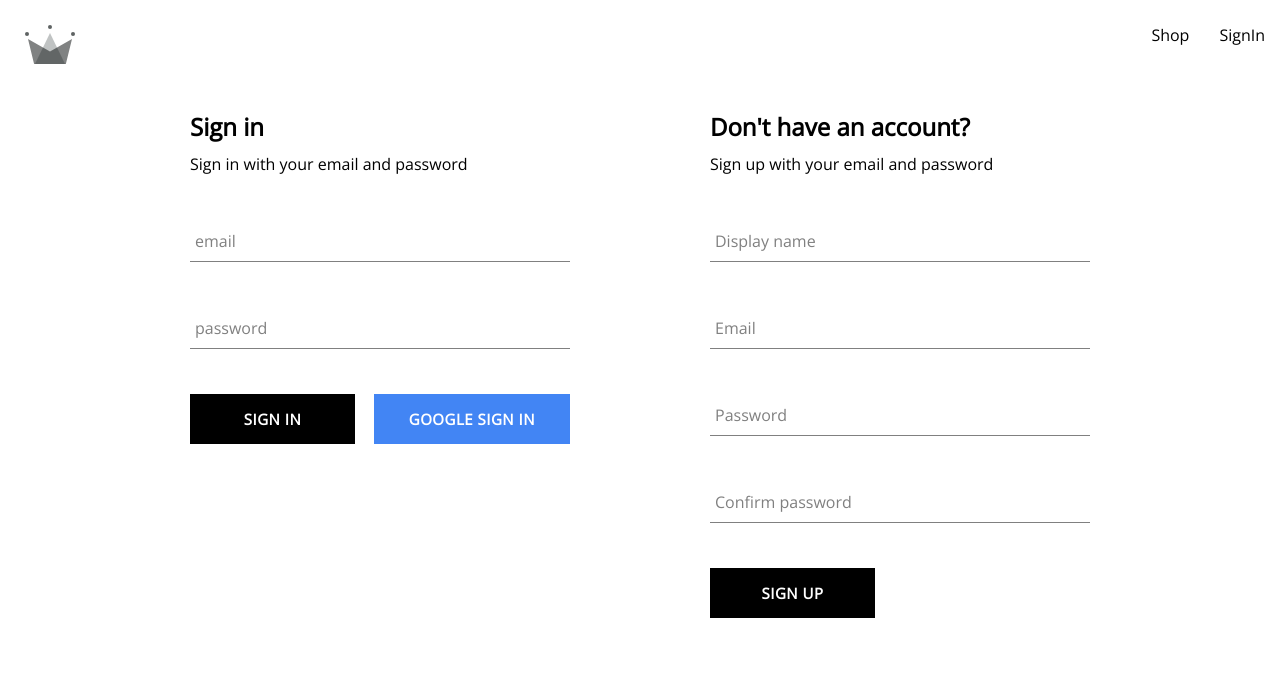
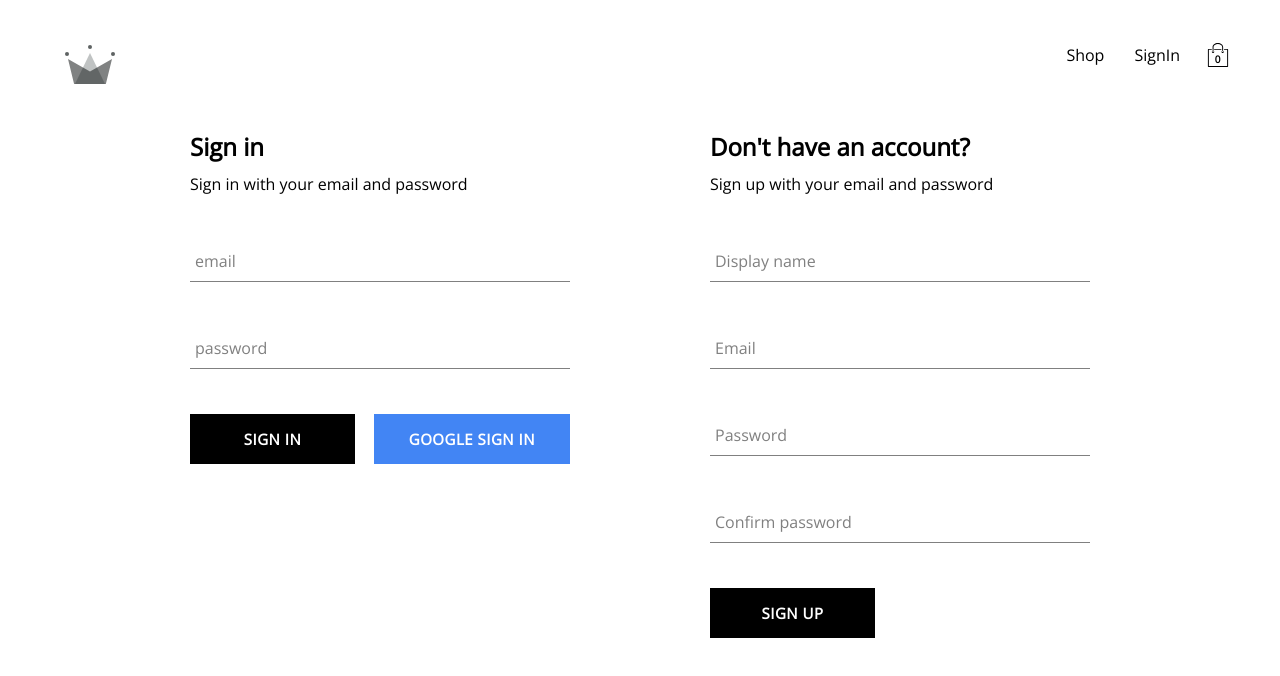
Before and after one commit to trazeris/mealplan-clothing, a React (Create React App) app: page /auth in a window 1280 px wide. Shown: the top 676 px of the page. Built offline with nearby package versions, Linux system fonts and the light colour scheme; no server answers.

Commit message:
feat:Add shopping icon and cart scaffolding

```diff
--- /dev/null
+++ b/src/components/cart-dropdown/cart-dropdown.component.jsx
@@ -0,0 +1,14 @@
+
+import Button from '../button/button.component';
+import './cart-dropdown.styles.scss'
+
+const CartDropdown = () => {
+  return (
+    <div className="cart-dropdown-container">
+      <div className="cart-items"></div>
+      <Button>GO TO CHECKOUT</Button>
+    </div>
+  )
+}
+
+export default CartDropdown;
--- /dev/null
+++ b/src/components/cart-dropdown/cart-dropdown.styles.scss
@@ -0,0 +1,29 @@
+.cart-dropdown-container {
+  position: absolute;
+  width: 240px;
+  height: 340px;
+  display: flex;
+  flex-direction: column;
+  padding: 20px;
+  border: 1px solid black;
+  background-color: white;
+  top: 90px;
+  right: 40px;
+  z-index: 5;
+
+  .empty-message {
+    font-size: 18px;
+    margin: 50px auto;
+  }
+
+  .cart-items {
+    height: 240px;
+    display: flex;
+    flex-direction: column;
+    overflow: scroll;
+  }
+
+  button {
+    margin-top: auto;
+  }
+}
--- /dev/null
+++ b/src/components/cart-icon/cart-icon.component.jsx
@@ -0,0 +1,20 @@
+import { useContext } from 'react';
+import {ReactComponent as ShoppingIcon} from '../../assets/shopping-bag.svg';
+import { CartContext } from '../../contexts/cart.context';
+
+import './cart-icon.styles.scss';
+
+const CartIcon = () => {
+  const { isCartOpen, setIsCartOpen} = useContext(CartContext);
+
+  const toggleIsCartOpen = () => setIsCartOpen(!isCartOpen);
+
+  return (
+    <div className='cart-icon-container' onClick={toggleIsCartOpen}>
+      <ShoppingIcon className='shopping-icon' />
+      <span className='item-count'>0</span>
+    </div>
+  )
+}
+
+export default CartIcon;
--- /dev/null
+++ b/src/components/cart-icon/cart-icon.styles.scss
@@ -0,0 +1,21 @@
+.cart-icon-container {
+  width: 45px;
+  height: 45px;
+  position: relative;
+  display: flex;
+  align-items: center;
+  justify-content: center;
+  cursor: pointer;
+
+  .shopping-icon {
+    width: 24px;
+    height: 24px;
+  }
+
+  .item-count {
+    position: absolute;
+    font-size: 10px;
+    font-weight: bold;
+    bottom: 12px;
+  }
+}
--- /dev/null
+++ b/src/contexts/cart.context.jsx
@@ -0,0 +1,13 @@
+import { createContext, useState } from "react";
+
+export const CartContext = createContext({
+  isCartOpen: false,
+  setIsCartOpen: () => null
+});
+
+export const CartProvider = ({children}) => {
+  const [isCartOpen, setIsCartOpen] = useState(false);
+  const value = { isCartOpen, setIsCartOpen };
+
+  return <CartContext.Provider value={value}>{children}</CartContext.Provider>
+}
--- a/src/index.js
+++ b/src/index.js
@@ -8,6 +8,7 @@
 import './index.scss';
 import { UserProvider } from './contexts/user.context';
 import { ProductsProvider } from './contexts/products.context';
+import { CartProvider } from './contexts/cart.context';
 
 const root = ReactDOM.createRoot(document.getElementById('root'));
 root.render(
@@ -15,7 +16,9 @@
     <BrowserRouter>
       <UserProvider>
         <ProductsProvider>
-          <App />
+          <CartProvider>
+            <App />
+          </CartProvider>
         </ProductsProvider>
       </UserProvider>
     </BrowserRouter>
--- a/src/index.scss
+++ b/src/index.scss
@@ -1,5 +1,6 @@
 body {
   margin: 0;
+  padding: 20px 40px;
   font-family: 'Open Sans', sans-serif;
   -webkit-font-smoothing: antialiased;
   -moz-osx-font-smoothing: grayscale;
--- a/src/routes/navigation/navigation.component.jsx
+++ b/src/routes/navigation/navigation.component.jsx
@@ -2,12 +2,16 @@
 import { Link, Outlet } from "react-router-dom";
 
 import { ReactComponent as CrownLogo } from '../../assets/crown.svg';
+import CartDropdown from "../../components/cart-dropdown/cart-dropdown.component";
+import CartIcon from "../../components/cart-icon/cart-icon.component";
+import { CartContext } from "../../contexts/cart.context";
 import { UserContext } from "../../contexts/user.context";
 import { signOutUser } from "../../utils/firebase/firebase.utils";
 import './navigation.styles.scss';
 
 const Navigation = () => {
   const { currentUser } = useContext(UserContext);
+  const { isCartOpen } = useContext(CartContext);
 
   return (
     <Fragment>
@@ -21,12 +25,16 @@
           </Link>
           {
             currentUser ?
-            <span className="nav-link" onClick={signOutUser}>Sign out</span> :
+            (
+              <span className="nav-link" onClick={signOutUser}>Sign out</span>
+              ) :
             <Link className="nav-link" to='/auth'>
               SignIn
             </Link>
           }
+          <CartIcon />
         </div>
+        {isCartOpen && <CartDropdown />}
       </nav>
       <Outlet />
     </Fragment>
```
Also changed, not shown: src/assets/shopping-bag.svg (added).
